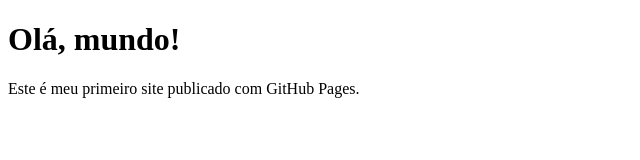
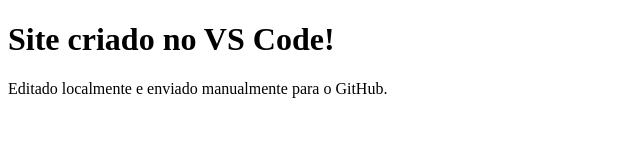
Before and after one commit to M4riaJ0ana/meu-site, a plain HTML site: page index.html in a window 1280 px wide. Shown: the whole page, without its empty margins (0-640 px from the left). Drawn offline with Linux system fonts and the light colour scheme.

Commit message:
enviando versão local do index.html

```diff
--- a/index.html
+++ b/index.html
@@ -2,10 +2,10 @@
 <html lang="pt-BR">
   <head>
    <meta charset="UTF-8">
-    <title>Meu Primeiro Site</title>
+    <title>Meu Site Local</title>
   </head>
   <body>
-    <h1>Olá, mundo!</h1>
-    <p>Este é meu primeiro site publicado com GitHub Pages.</p>
+    <h1>Site criado no VS Code!</h1>
+    <p>Editado localmente e enviado manualmente para o GitHub.</p>
   </body>
 </html>
```
